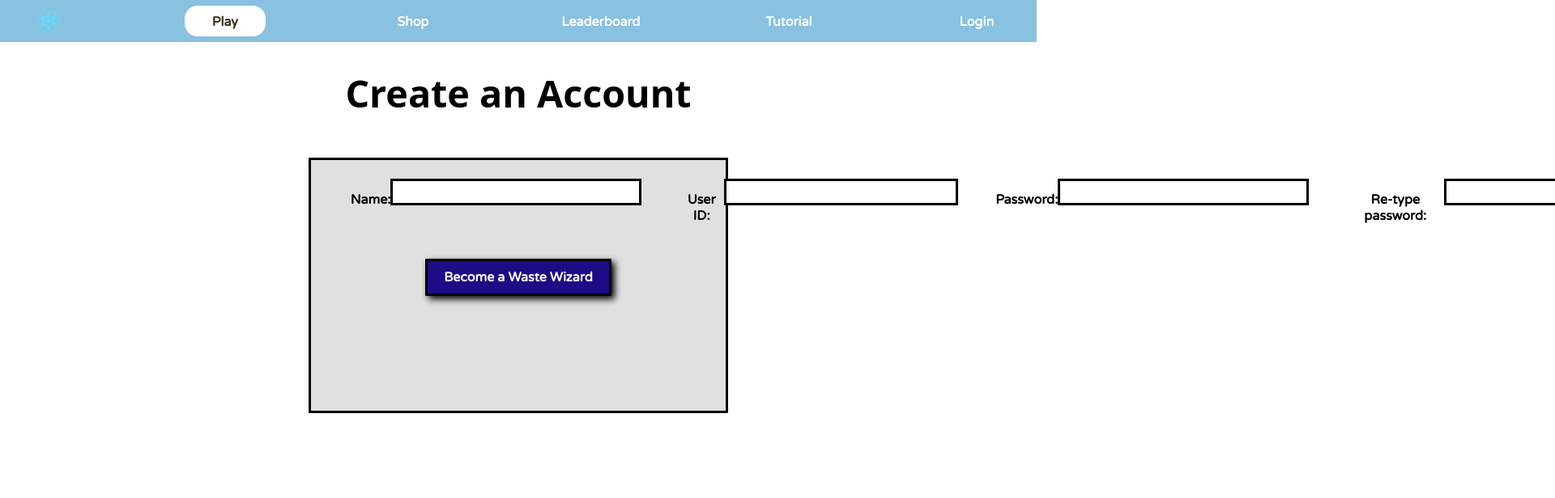
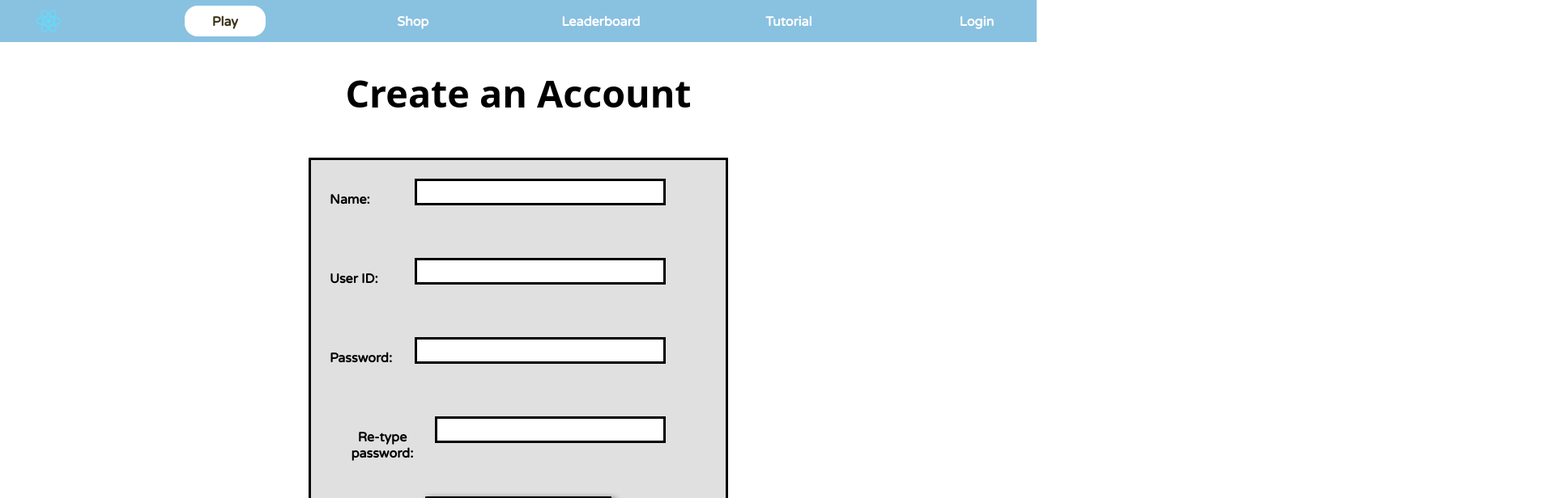
Before and after one commit to mlekhi/waste-wizard, a React (Create React App) app in the folder client/: page /CreateAccount in a window 1280 px wide. Shown: the top 616 px of the page at 81% size, 1920 px wide, since content can reach past the window. Built offline with nearby package versions, Linux system fonts and the light colour scheme; a web font is replaced by a local one.

Commit message:
fixed login and create account pages on master

```diff
--- a/client/src/pages/CreateAccount/CreateAccount.css
+++ b/client/src/pages/CreateAccount/CreateAccount.css
@@ -1,4 +1,4 @@
-.Info {
+.AccountInfo {
     background: rgba(0, 0, 0, 0.12);
     border: 3px solid rgba(1, 1, 1, 1.12);
     border-radius: 1px;
@@ -13,7 +13,7 @@ p {
     font-weight: bold;
 }
 
-.Info input[type="text"] {
+.AccountInfo input[type="text"] {
     border-width: 3px; /* Adjust the border width as needed */
     border-style: solid; /* Set the border style */
     border-color: black; /* Set the border color */
@@ -22,14 +22,14 @@ p {
   }
 
 
-.Input {
+.AccountInput {
     display:flex;
     justify-content: space-between;
     padding: 5%;
 
 }
 
-.Spacing {
+.AccountSpacing {
     max-width: 90%;
 }
 
--- a/client/src/pages/CreateAccount/CreateAccount.js
+++ b/client/src/pages/CreateAccount/CreateAccount.js
@@ -5,21 +5,21 @@ function CreateAccount() {
   return (
     <div className="App">
       <h1>Create an Account</h1>
-      <div className="Info">
-      <div className="Spacing">
-      <div className="Input">
+      <div className="AccountInfo">
+      <div className="AccountSpacing">
+      <div className="AccountInput">
         <p>Name: </p>
         <input type="text" id="InfoBox"/>
         </div>
-        <div className="Input">
+        <div className="AccountInput">
         <p>User ID: </p>
         <input type="text" id="InfoBox"/>
         </div>
-        <div className="Input">
+        <div className="AccountInput">
         <p>Password:</p>
         <input type="text" id="InfoBox"/>
         </div>
-        <div className="Input">
+        <div className="AccountInput">
         <p>Re-type password:</p>
         <input type="text" id="InfoBox"/>
         </div>
--- a/client/src/pages/Login/Login.css
+++ b/client/src/pages/Login/Login.css
@@ -1,4 +1,4 @@
-.Info {
+.TestInfo {
   background: rgba(0, 0, 0, 0.12);
   border: 3px solid rgba(1, 1, 1, 1.12);
   border-radius: 1px;
@@ -16,7 +16,7 @@ a {
   font-weight: bold;
 }
 
-.Info input[type="text"] {
+.TestInfo input[type="text"] {
   border-width: 3px; /* Adjust the border width as needed */
   border-style: solid; /* Set the border style */
   border-color: black; /* Set the border color */
@@ -25,18 +25,18 @@ a {
 }
 
 
-.Input {
+.LoginInput {
   display:flex;
-  justify-content: space-between;
+  justify-content:space-between;
   padding: 5%;
 
 }
 
-.Spacing {
+.LoginSpacing {
   max-width: 90%;
 }
 
-.Padding {
+.LoginPadding {
   padding-bottom: 5%;
 }
 
--- a/client/src/pages/Login/Login.js
+++ b/client/src/pages/Login/Login.js
@@ -5,13 +5,13 @@ function Login() {
   return (
     <div className="App">
       <h1>Login</h1>
-      <div className="Info">
-      <div className="Spacing">
-        <div className="Input">
+      <div className="TestInfo">
+      <div className="LoginSpacing">
+        <div className="LoginInput">
         <p>User ID: </p>
         <input type="text" id="InfoBox"/>
         </div>
-        <div className="Input">
+        <div className="LoginInput">
         <p>Password:</p>
         <input type="text" id="InfoBox"/>
         </div>
@@ -20,7 +20,7 @@ function Login() {
         <button class = "LoginButton">Login</button>
 
         </div>
-        <div className="Padding">
+        <div className="LoginPadding">
         <a href="http://localhost:3000/CreateAccount">Don't have an account?</a>
         </div>
       </div>
```
